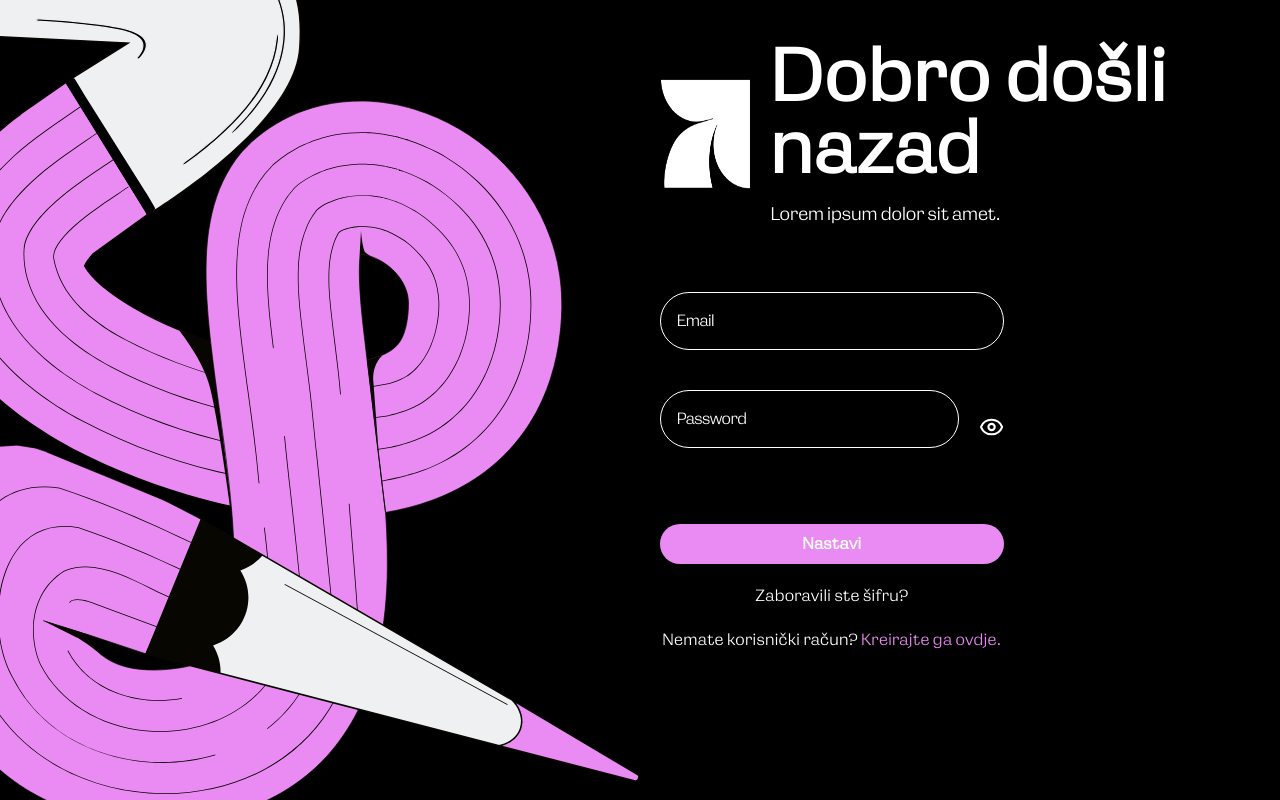
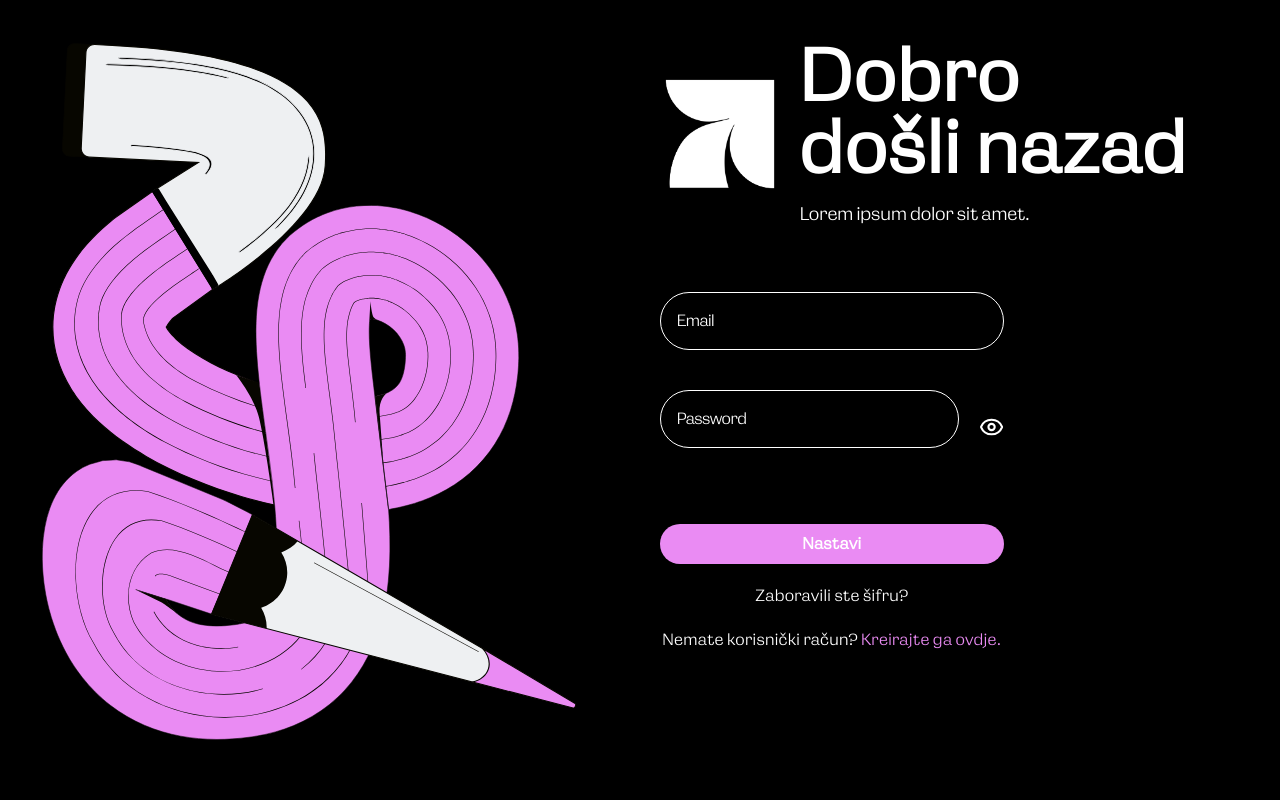
Before and after one commit to farukkurtic/talent-academy-platform, a React (Vite) app in the folder client/: page /login in a window 1280 px wide. Built offline with nearby package versions, Linux system fonts and the light colour scheme.

Commit message:
novi logo

```diff
--- a/client/src/pages/login.jsx
+++ b/client/src/pages/login.jsx
@@ -5,7 +5,8 @@ import * as yup from "yup";
 import { Eye, EyeOff } from "lucide-react";
 
 import logo from "../assets/hnta-logo.png";
-import pencilIcon from "../assets/pencil.svg";
+import pencilIcon from "../assets/pencil-alt.svg";
+
 
 const schema = yup.object().shape({
   email: yup.string().required("Ovo polje je obavezno"),
@@ -29,12 +30,12 @@ export default function Login() {
   };
 
   return (
-    <div className="text-white flex flex-col lg:flex-row h-screen">
-      <div className="left-box relative max-w-screen lg:w-1/2 max-h-full lg:block flex items-center justify-center">
+    <div className="text-white flex flex-col lg:flex-row h-screen -translate-y-100 lg:translate-y-0">
+      <div className="left-box flex justify-center items-start lg:w-1/2 ">
         <img
           src={pencilIcon}
           alt="olovka-vizual"
-          className="absolute lg:static max-w-screen h-3xs lg:w-max lg:max-h-screen"
+          className="h-3xs lg:h-full w-full max-h-screen object-contain"
         />
       </div>
       <div className="right-box w-screen lg:w-1/2 max-h-full">
@@ -48,7 +49,7 @@ export default function Login() {
           </div>
           <div className="color-white text-wrap">
             <h1 className="text-2xl lg:text-7xl font-black mb-4 tracking-wider lg:whitespace-pre-line">
-              Dobro došli nazad
+              Dobro {'\n'} došli nazad
             </h1>
             <p className="text-lg font-medium tracking-wide text-center lg:text-left">
               Lorem ipsum dolor sit amet.
```
Also changed, not shown: client/src/assets/pencil-alt.svg (added).
